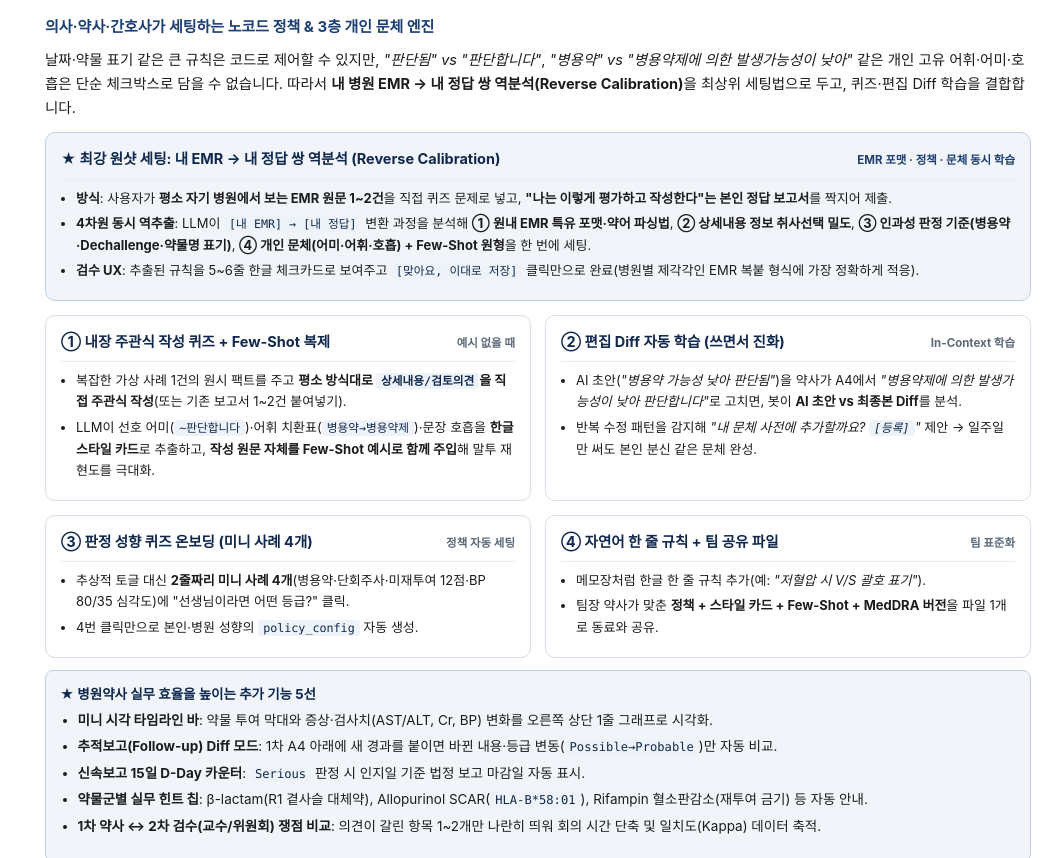
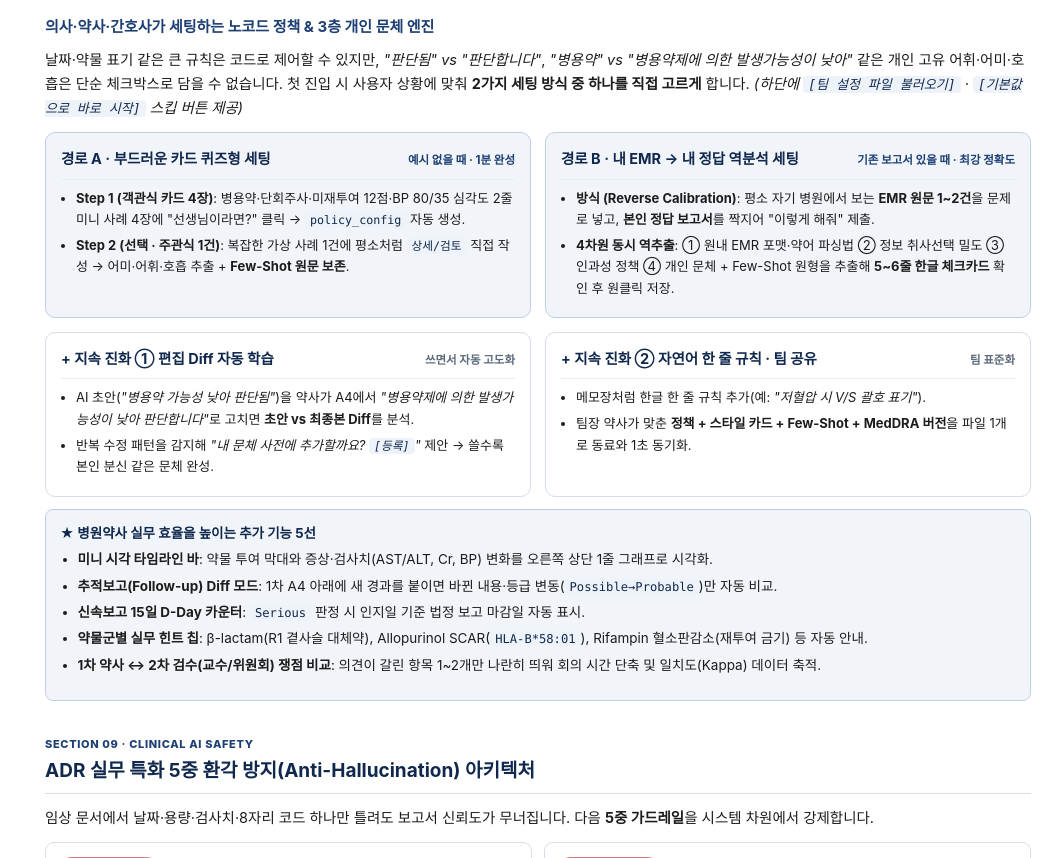
Before and after one commit to Coinyak/adr-study, a plain HTML site: page research.html in a window 1280 px wide. Shown: the part 10152-11010 px from the top of the page, without its empty margins (231-1280 px from the left). Drawn offline with Linux system fonts and the light colour scheme.

Commit message:
Present dual onboarding choice: Card Quiz (Path A) vs EMR-to-Report Reverse Calibration (Path B)

```diff
--- a/research.html
+++ b/research.html
@@ -1588,42 +1588,34 @@
       </ul>
 
       <h3>의사·약사·간호사가 세팅하는 노코드 정책 &amp; 3층 개인 문체 엔진</h3>
-      <p>날짜·약물 표기 같은 큰 규칙은 코드로 제어할 수 있지만, <em>"판단됨" vs "판단합니다"</em>, <em>"병용약" vs "병용약제에 의한 발생가능성이 낮아"</em> 같은 개인 고유 어휘·어미·호흡은 단순 체크박스로 담을 수 없습니다. 따라서 <strong>내 병원 EMR → 내 정답 쌍 역분석(Reverse Calibration)</strong>을 최상위 세팅법으로 두고, 퀴즈·편집 Diff 학습을 결합합니다.</p>
+      <p>날짜·약물 표기 같은 큰 규칙은 코드로 제어할 수 있지만, <em>"판단됨" vs "판단합니다"</em>, <em>"병용약" vs "병용약제에 의한 발생가능성이 낮아"</em> 같은 개인 고유 어휘·어미·호흡은 단순 체크박스로 담을 수 없습니다. 첫 진입 시 사용자 상황에 맞춰 <strong>2가지 세팅 방식 중 하나를 직접 고르게</strong> 합니다. <em>(하단에 <code>[팀 설정 파일 불러오기]</code> · <code>[기본값으로 바로 시작]</code> 스킵 버튼 제공)</em></p>
       <div class="case-grid">
-        <div class="case-box" style="grid-column: 1 / -1; background: var(--research-bg); border-color: var(--research-border);">
-          <div class="case-box-head"><h4>★ 최강 원샷 세팅: 내 EMR → 내 정답 쌍 역분석 (Reverse Calibration)</h4><span class="verdict" style="color:var(--navy);">EMR 포맷 · 정책 · 문체 동시 학습</span></div>
+        <div class="case-box" style="background: var(--research-bg); border-color: var(--research-border);">
+          <div class="case-box-head"><h4>경로 A · 부드러운 카드 퀴즈형 세팅</h4><span class="verdict" style="color:var(--navy);">예시 없을 때 · 1분 완성</span></div>
           <ul>
-            <li><strong>방식</strong>: 사용자가 <strong>평소 자기 병원에서 보는 EMR 원문 1~2건</strong>을 직접 퀴즈 문제로 넣고, <strong>"나는 이렇게 평가하고 작성한다"는 본인 정답 보고서</strong>를 짝지어 제출.</li>
-            <li><strong>4차원 동시 역추출</strong>: LLM이 <code>[내 EMR] → [내 정답]</code> 변환 과정을 분석해 <strong>① 원내 EMR 특유 포맷·약어 파싱법</strong>, <strong>② 상세내용 정보 취사선택 밀도</strong>, <strong>③ 인과성 판정 기준(병용약·Dechallenge·약물명 표기)</strong>, <strong>④ 개인 문체(어미·어휘·호흡) + Few-Shot 원형</strong>을 한 번에 세팅.</li>
-            <li><strong>검수 UX</strong>: 추출된 규칙을 5~6줄 한글 체크카드로 보여주고 <code>[맞아요, 이대로 저장]</code> 클릭만으로 완료(병원별 제각각인 EMR 복붙 형식에 가장 정확하게 적응).</li>
+            <li><strong>Step 1 (객관식 카드 4장)</strong>: 병용약·단회주사·미재투여 12점·BP 80/35 심각도 2줄 미니 사례 4장에 "선생님이라면?" 클릭 → <code>policy_config</code> 자동 생성.</li>
+            <li><strong>Step 2 (선택 · 주관식 1건)</strong>: 복잡한 가상 사례 1건에 평소처럼 <code>상세/검토</code> 직접 작성 → 어미·어휘·호흡 추출 + <strong>Few-Shot 원문 보존</strong>.</li>
           </ul>
         </div>
+        <div class="case-box" style="background: var(--research-bg); border-color: var(--research-border);">
+          <div class="case-box-head"><h4>경로 B · 내 EMR → 내 정답 역분석 세팅</h4><span class="verdict" style="color:var(--navy);">기존 보고서 있을 때 · 최강 정확도</span></div>
+          <ul>
+            <li><strong>방식 (Reverse Calibration)</strong>: 평소 자기 병원에서 보는 <strong>EMR 원문 1~2건</strong>을 문제로 넣고, <strong>본인 정답 보고서</strong>를 짝지어 "이렇게 해줘" 제출.</li>
+            <li><strong>4차원 동시 역추출</strong>: ① 원내 EMR 포맷·약어 파싱법 ② 정보 취사선택 밀도 ③ 인과성 정책 ④ 개인 문체 + Few-Shot 원형을 추출해 <strong>5~6줄 한글 체크카드</strong> 확인 후 원클릭 저장.</li>
+          </ul>
+        </div>
         <div class="case-box">
-          <div class="case-box-head"><h4>① 내장 주관식 작성 퀴즈 + Few-Shot 복제</h4><span class="verdict">예시 없을 때</span></div>
+          <div class="case-box-head"><h4>+ 지속 진화 ① 편집 Diff 자동 학습</h4><span class="verdict">쓰면서 자동 고도화</span></div>
           <ul>
-            <li>복잡한 가상 사례 1건의 원시 팩트를 주고 <strong>평소 방식대로 <code>상세내용/검토의견</code>을 직접 주관식 작성</strong>(또는 기존 보고서 1~2건 붙여넣기).</li>
-            <li>LLM이 선호 어미(<code>~판단합니다</code>)·어휘 치환표(<code>병용약→병용약제</code>)·문장 호흡을 <strong>한글 스타일 카드</strong>로 추출하고, <strong>작성 원문 자체를 Few-Shot 예시로 함께 주입</strong>해 말투 재현도를 극대화.</li>
+            <li>AI 초안(<em>"병용약 가능성 낮아 판단됨"</em>)을 약사가 A4에서 <em>"병용약제에 의한 발생가능성이 낮아 판단합니다"</em>로 고치면 <strong>초안 vs 최종본 Diff</strong>를 분석.</li>
+            <li>반복 수정 패턴을 감지해 <em>"내 문체 사전에 추가할까요? <code>[등록]</code>"</em> 제안 → 쓸수록 본인 분신 같은 문체 완성.</li>
           </ul>
         </div>
         <div class="case-box">
-          <div class="case-box-head"><h4>② 편집 Diff 자동 학습 (쓰면서 진화)</h4><span class="verdict">In-Context 학습</span></div>
-          <ul>
-            <li>AI 초안(<em>"병용약 가능성 낮아 판단됨"</em>)을 약사가 A4에서 <em>"병용약제에 의한 발생가능성이 낮아 판단합니다"</em>로 고치면, 봇이 <strong>AI 초안 vs 최종본 Diff</strong>를 분석.</li>
-            <li>반복 수정 패턴을 감지해 <em>"내 문체 사전에 추가할까요? <code>[등록]</code>"</em> 제안 → 일주일만 써도 본인 분신 같은 문체 완성.</li>
-          </ul>
-        </div>
-        <div class="case-box">
-          <div class="case-box-head"><h4>③ 판정 성향 퀴즈 온보딩 (미니 사례 4개)</h4><span class="verdict">정책 자동 세팅</span></div>
-          <ul>
-            <li>추상적 토글 대신 <strong>2줄짜리 미니 사례 4개</strong>(병용약·단회주사·미재투여 12점·BP 80/35 심각도)에 "선생님이라면 어떤 등급?" 클릭.</li>
-            <li>4번 클릭만으로 본인·병원 성향의 <code>policy_config</code> 자동 생성.</li>
-          </ul>
-        </div>
-        <div class="case-box">
-          <div class="case-box-head"><h4>④ 자연어 한 줄 규칙 + 팀 공유 파일</h4><span class="verdict">팀 표준화</span></div>
+          <div class="case-box-head"><h4>+ 지속 진화 ② 자연어 한 줄 규칙 · 팀 공유</h4><span class="verdict">팀 표준화</span></div>
           <ul>
             <li>메모장처럼 한글 한 줄 규칙 추가(예: <em>"저혈압 시 V/S 괄호 표기"</em>).</li>
-            <li>팀장 약사가 맞춘 <strong>정책 + 스타일 카드 + Few-Shot + MedDRA 버전</strong>을 파일 1개로 동료와 공유.</li>
+            <li>팀장 약사가 맞춘 <strong>정책 + 스타일 카드 + Few-Shot + MedDRA 버전</strong>을 파일 1개로 동료와 1초 동기화.</li>
           </ul>
         </div>
       </div>
```
